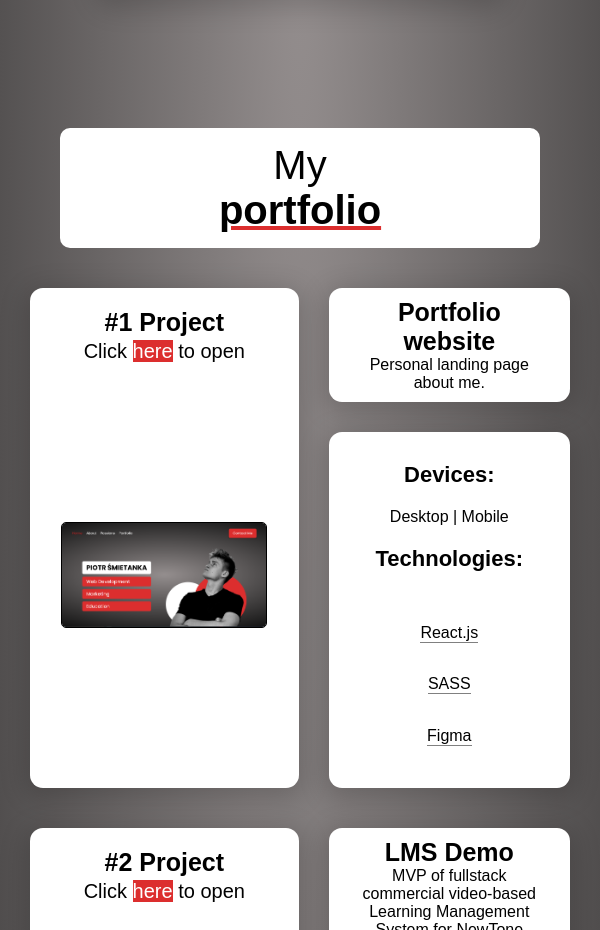
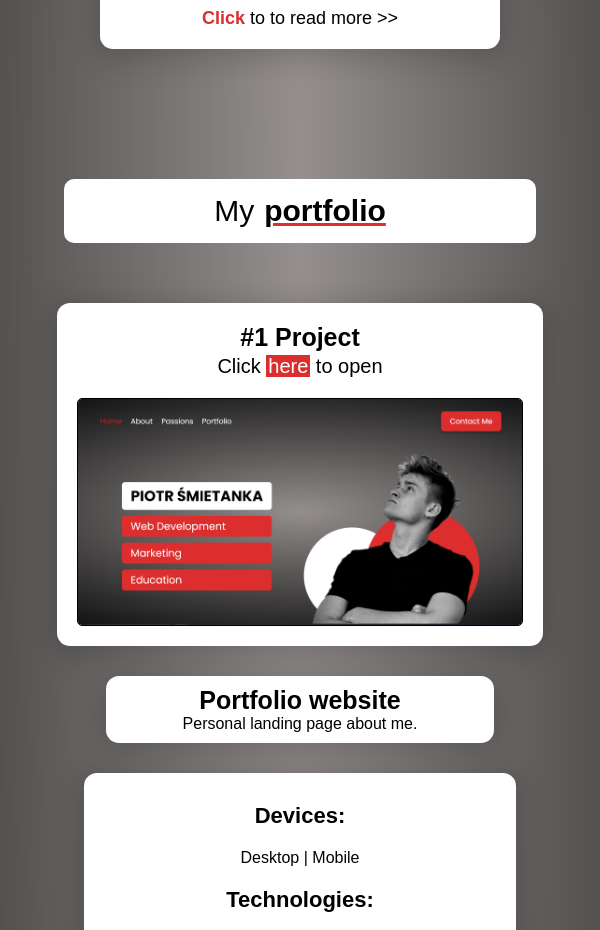
Before and after one commit to petercreams/personal-landing-page, a React (Create React App) app: page / in a window 600 px wide. Shown: the part 3300-4230 px from the top of the page. Built offline with nearby package versions, Linux system fonts and the light colour scheme.

Commit message:
style: refactor

```diff
--- a/src/App.scss
+++ b/src/App.scss
@@ -88,8 +88,11 @@ a {
   }
 }
 
-@media screen and (max-width: 754px) {
-  .arrow {
-    visibility: hidden;
+@media screen and (min-width: 600px) {
+  #section {
+    // background: none;
+    min-height: 100vh;
+    height: 100%;
   }
+
 }
--- a/src/components/Pages/Passions.scss
+++ b/src/components/Pages/Passions.scss
@@ -16,7 +16,7 @@ $red-color: #dc2e2e;
   justify-content: flex-start;
   align-items: center;
 
-  gap: 2rem;
+  gap: 6rem;
 
   .title {
     background: #ffffff;
@@ -48,7 +48,7 @@ $red-color: #dc2e2e;
     position: sticky;
 
     .title {
-      font-size: 2rem;
+      font-size: 3rem;
     }
   }
 }
--- a/src/components/Pages/Portfolio.scss
+++ b/src/components/Pages/Portfolio.scss
@@ -4,7 +4,11 @@ $red-color: #dc2e2e;
   background: #ffffff;
   border-radius: 10px;
   padding: 1.5rem 15rem;
-  display: inline-block;
+
+  gap: 1rem;
+  display: flex;
+  justify-content: center;
+  margin: 0 auto;
 
   max-width: fit-content;
   width: 80%;
@@ -31,7 +35,7 @@ $red-color: #dc2e2e;
 
   flex-direction: column;
 
-  gap: 4rem;
+  gap: 6rem;
 
   //   height: fit-content;
 
@@ -73,6 +77,7 @@ $red-color: #dc2e2e;
 
       a {
         background-color: $red-color;
+        padding: 0 0.2rem;
       }
 
       img {
@@ -80,7 +85,7 @@ $red-color: #dc2e2e;
         width: 90%;
         align-self: center;
         border-radius: 5px;
-        border: 2px solid black;
+
         margin: auto 0;
         border: 1px solid black;
 
@@ -115,7 +120,7 @@ $red-color: #dc2e2e;
         background: #ffffff;
         box-shadow: 0px 5px 26px 5px rgba(0, 0, 0, 0.17);
         border-radius: 13px;
-        padding: 1rem 3rem;
+        padding: 1rem 3rem 3rem 3rem;
         height: 100%;
         display: flex;
         flex-direction: column;
@@ -150,3 +155,35 @@ $red-color: #dc2e2e;
     }
   }
 }
+
+@media screen and (max-width: 764px) {
+  .title {
+    font-size: 3rem;
+  }
+
+  .portfolio_container {
+    .projects_container {
+      flex-direction: column;
+
+      align-items: center;
+
+      .credentials_container {
+        width: 80%;
+
+        .project-title {
+          width: 90%;
+          margin: 0 auto;
+        }
+      }
+
+      .project_container {
+        width: 90%;
+        min-height: fit-content;
+
+        img {
+          width: 100%;
+        }
+      }
+    }
+  }
+}
```
